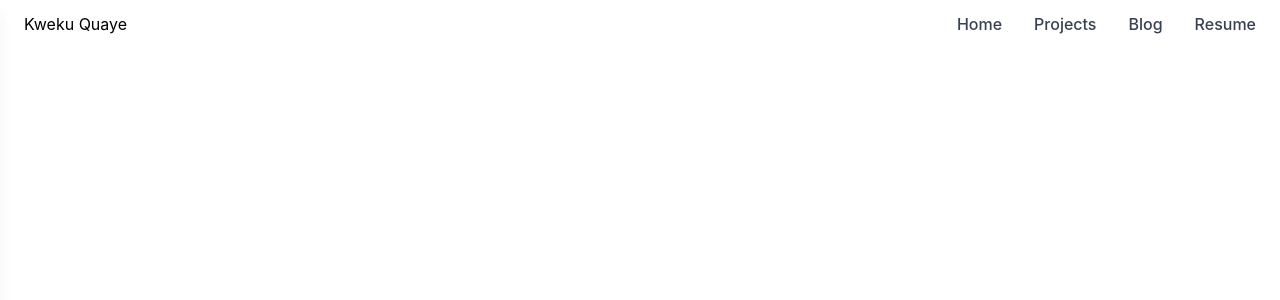
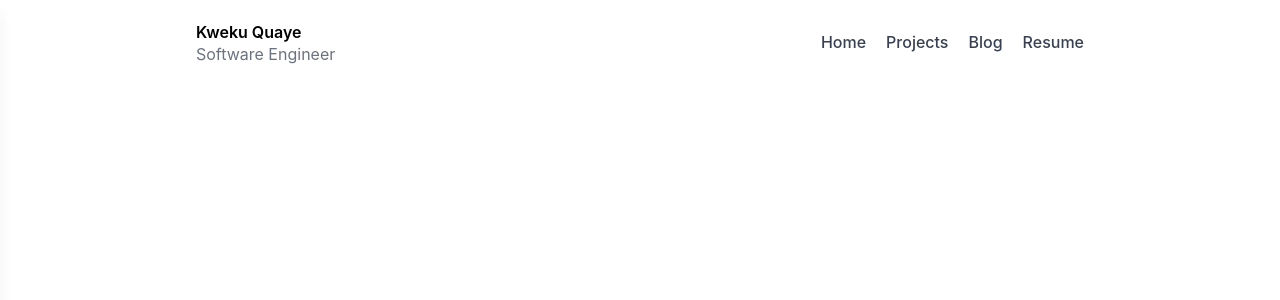
Before and after one commit to kaidoverse/portfolio, a React app: page / in a window 1280 px wide. Shown: the top 300 px of the page. Built offline with nearby package versions, Linux system fonts and the light colour scheme; the HTML template or start-up script is replaced by a standard one.

Commit message:
style(nav): apply minor style adjustment

```diff
--- a/src/App.jsx
+++ b/src/App.jsx
@@ -11,7 +11,7 @@ import Resume from './pages/Resume'
 
 const App = () => {
   return (
-    <div className='w-full overflow-x-hidden'>
+    <div className="max-w-5xl mx-auto px-4 md:px-6 lg:px-8">
       <BrowserRouter>
         <Routes>
           <Route path='/' element={<Home />} />
--- a/src/components/layout/Navigation.jsx
+++ b/src/components/layout/Navigation.jsx
@@ -2,7 +2,6 @@ import React, { useState } from "react";
 import { HiBars3BottomRight } from "react-icons/hi2";
 import { IoMdClose } from "react-icons/io";
 import { Link } from "react-router-dom";
-// import logo from "../../assets/logo.jpeg";
 
 const Navigation = () => {
     const [navDrawerOpen, setNavDrawerOpen] = useState(false);
@@ -11,17 +10,20 @@ const Navigation = () => {
     return (
         <>
             {/* Desktop Navbar */}
-            <nav className="container mx-auto flex items-center justify-between py-3 px-6">
+            <nav className="container mx-auto flex items-center justify-between py-5 px-9">
                 {/* Left — Logo */}
                 <div className="flex items-center">
                     <Link to="/" className="flex items-center">
-                        <h1>Kweku Quaye</h1>
+                        <div className="flex flex-col text-left leading-tight">
+                            <h1 className="font-semibold text-base">Kweku Quaye</h1>
+                            <h2 className="text-[16px] text-gray-500">Software Engineer</h2>
+                        </div>
 
                     </Link>
                 </div>
 
                 {/* Right — Nav Links */}
-                <div className="hidden md:flex space-x-8 text-gray-700 font-medium">
+                <div className="hidden md:flex space-x-5 text-gray-700 font-medium">
                     <Link to="/" className="hover:text-[#374552] transition-colors">
                         Home
                     </Link>
```
